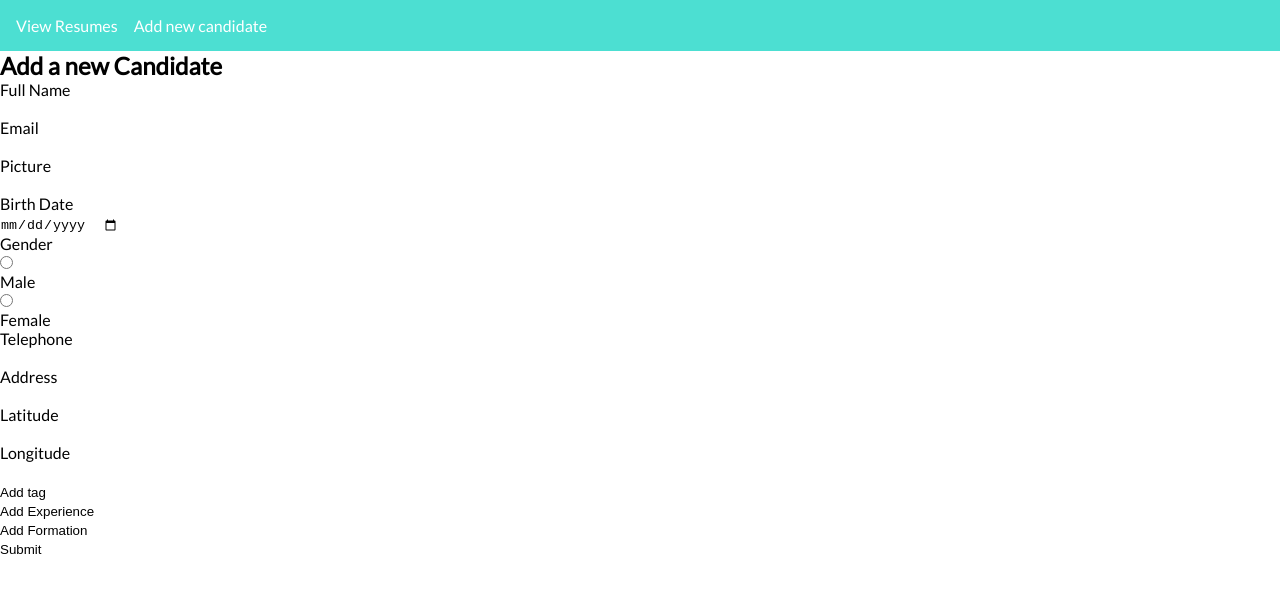
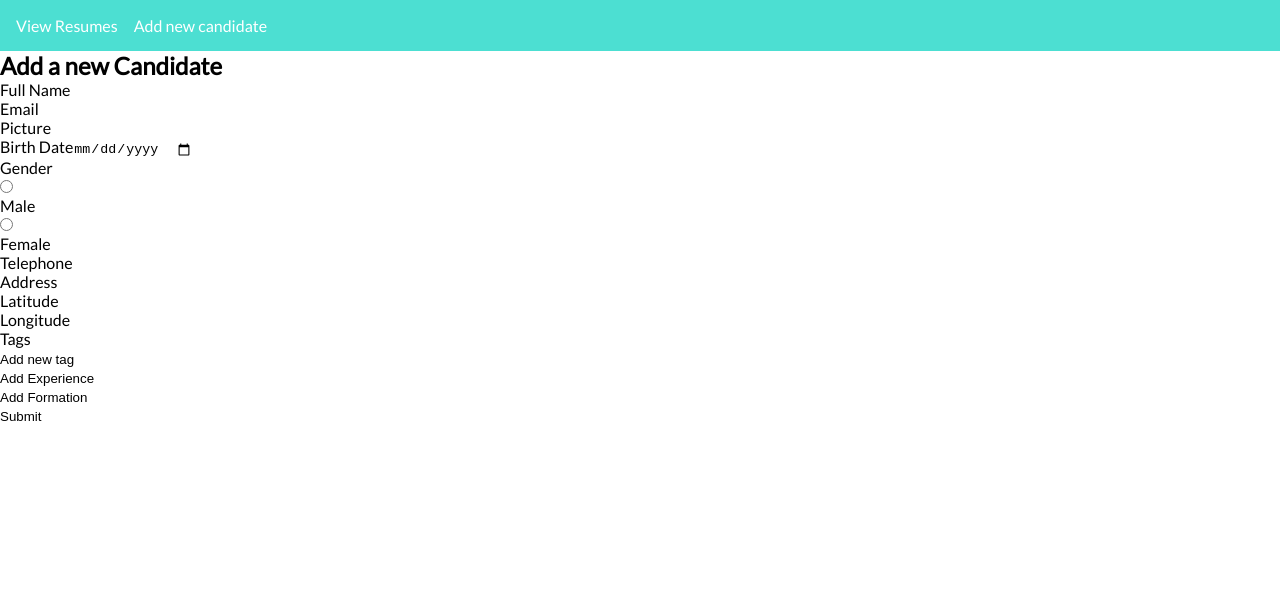
Before and after one commit to gabiduarte/gupy-frontend, a React app: page /candidate in a window 1280 px wide. Shown: the top 592 px of the page. Built offline with nearby package versions, Linux system fonts and the light colour scheme.

Commit message:
Reorganize markup for new classes

```diff
--- a/src/js/candidate/candidateDetails.jsx
+++ b/src/js/candidate/candidateDetails.jsx
@@ -15,11 +15,11 @@ export default props => {
     }
 
     return (
-        <div>
+        <section className="container">
             <h2> Candidate Details </h2>
             {renderCandidates(props.candidate)}
 
             <Link to="/">Go to home page</Link>
-        </div>
+        </section>
     )
 }
--- a/src/js/candidate/candidateForm.jsx
+++ b/src/js/candidate/candidateForm.jsx
@@ -2,15 +2,12 @@ import React from 'react';
 import { Field, FieldArray, reduxForm } from 'redux-form';
 import validate from '../helpers/formValidation';
 
-const renderField = ({ input, label, type, meta: { touched, error, warning } }) => (
-    <div>
-        <label>{label}</label>
-        <div>
-            <input {...input} type={type} />
-            {touched &&
-            ((error && <span>{error}</span>) ||
-            (warning && <span>{warning}</span>))}
-        </div>
+const renderField = ({ input, label, type, className, meta: { touched, error, warning } }) => (
+    <div className={className}>
+        <label className="form__label">{label}</label>
+        <input {...input} type={type} className="form__input"/>
+        {touched &&
+        (error && <span className="form__error">{error}</span>)}
     </div>
 )
 
@@ -56,76 +53,61 @@ const renderFormation = ({ fields }) => (
 )
 
 const renderTags = ({ fields }) => (
-    <ul>
-      <li>
-        <button type="button" onClick={() => fields.push()}>Add tag</button>
-      </li>
-      {fields.map((tag, index) =>
-        <li key={index}>
-          <button type="button" onClick={() => fields.remove(index)}>Remove Tag</button>
-          <Field name={tag} type="text" component={renderField} placeholder={`Tag #${index + 1}`}/>
-        </li>
-      )}
-    </ul>
+    <div className="form__input-wrapper">
+        <label className="form__label">Tags</label>
+
+        <div className="tag">
+            <button type="button" className="tag__button tag__button--add" onClick={() => fields.push()}>Add new tag</button>
+
+            {fields.map((tag, index) =>
+                <div className="tag__unit" key={index}>
+                    <Field name={tag} type="text" component={renderField} placeholder={`Tag #${index + 1}`} className="tag__input"/>
+                    <button type="button" className="tag__button" onClick={() => fields.remove(index)}>Remove Tag</button>
+                </div>
+            )}
+        </div>
+    </div>
   )
 
 const CandidateForm = props => {
     return (
-        <div>
-            <h2> Add a new Candidate </h2>
-            <form onSubmit={props.handleSubmit}>
-                <div>
-                    <Field name="name" component={renderField} label="Full Name" type="text" />
-                </div>
-                <div>
-                    <Field name="email" component={renderField} label="Email" type="email" />
+        <section className="container">
+            <h2 className="container__title"> Add a new Candidate </h2>
+            <form onSubmit={props.handleSubmit} className="form">
+                    <Field name="name" component={renderField} label="Full Name" type="text" className="form__input-wrapper"/>
+                    <Field name="email" component={renderField} label="Email" type="email" className="form__input-wrapper"/>
+
+                    <Field name="picture" component={renderField} label="Picture" type="text" className="form__input-wrapper"/>
+
+                <div className="form__2-col">
+                    <Field name="birthDate" component={renderField} label="Birth Date" type="date" className="form__input-wrapper"/>
+
+                    <div className="form__input-wrapper">
+                        <label className="form__label form__label--radio">Gender</label>
+                        <label><Field name="gender" component={renderField} type="radio" value="male" className="form__radio-unit"/>Male</label>
+                        <label><Field name="gender" component={renderField} type="radio" value="female" className="form__radio-unit"/> Female</label>
+                    </div>
                 </div>
 
-                <div>
-                    <Field name="picture" component={renderField} label="Picture" type="text" />
+                    <Field name="phone" component={renderField} label="Telephone" type="number" className="form__input-wrapper"/>
+
+                    <Field name="address" component={renderField} label="Address" type="text" className="form__input-wrapper"/>
+
+                <div className="form__2-col">
+                    <Field name="latitude" component={renderField} label="Latitude" type="text" className="form__input-wrapper"/>
+
+                    <Field name="longitude" component={renderField} label="Longitude" type="text" className="form__input-wrapper"/>
                 </div>
 
-                <div>
-                    <Field name="birthDate" component={renderField} label="Birth Date" type="date" />
-                </div>
+                    <FieldArray name="tags" component={renderTags}/>
 
-                <div>
-                    <label>Gender</label>
-                    <label><Field name="gender" component={renderField} type="radio" value="male"/> Male</label>
-                    <label><Field name="gender" component={renderField} type="radio" value="female"/> Female</label>
-                </div>
+                    <FieldArray name="professionalExperience" component={renderProfessionalExperience}/>
 
-                <div>
-                    <Field name="phone" component={renderField} label="Telephone" type="number" />
-                </div>
-
-                <div>
-                    <Field name="address" component={renderField} label="Address" type="text" />
-                </div>
-
-                <div>
-                    <Field name="latitude" component={renderField} label="Latitude" type="text" />
-                </div>
-
-                <div>
-                    <Field name="longitude" component={renderField} label="Longitude" type="text" />
-                </div>
-
-                <div>
-                    <FieldArray name="tags" component={renderTags}/>
-                </div>
-
-                <div>
-                    <FieldArray name="professionalExperience" component={renderProfessionalExperience}/>
-                </div>
-
-                <div>
                     <FieldArray name="formation" component={renderFormation} />
-                </div>
 
                 <button type="submit">Submit</button>
             </form>
-        </div>
+        </section>
     )
 }
 
```
